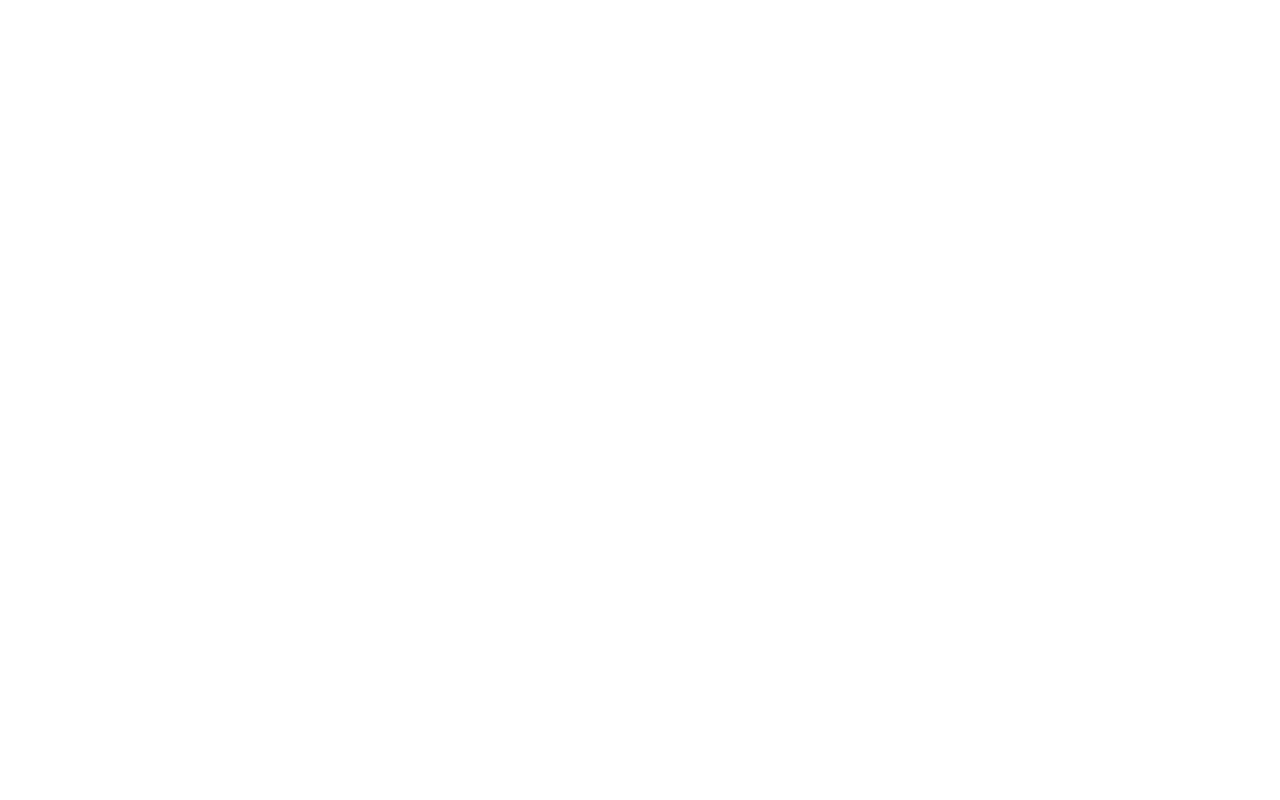
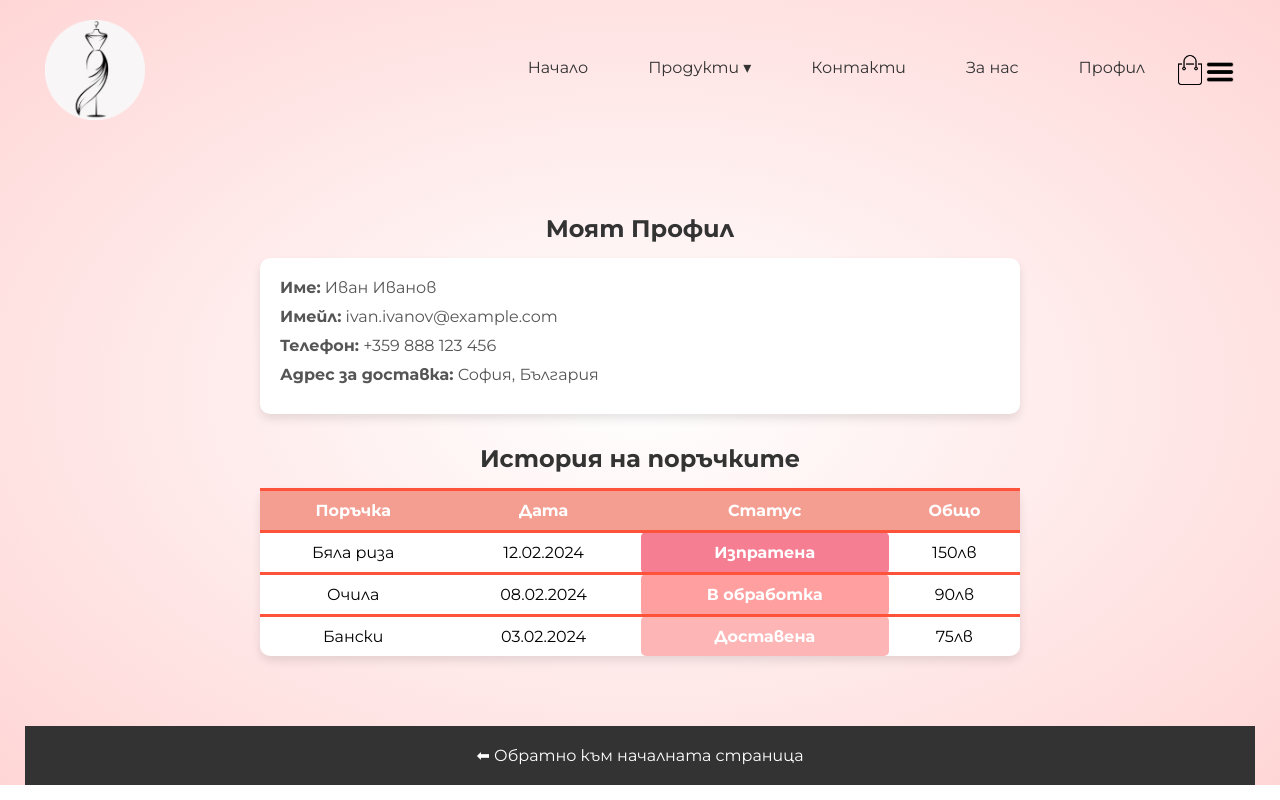
Before and after one commit to vikipetkova25/saitche, a plain HTML site: page saitche/profile.html in a window 1280 px wide. Drawn offline with Linux system fonts and the light colour scheme.

Commit message:
novoviki

```diff
--- a/saitche/profile.html
+++ b/saitche/profile.html
@@ -0,0 +1,95 @@
+<!DOCTYPE html>
+
+<html lang="bg">
+    <head>
+        <meta charset="UTF-8">
+        <title> Gabriela&Victoria Couture</title>
+        <link rel="stylesheet" href="styles.css">
+        <link rel="preconnect" href="https://fonts.googleapis.com">
+<link rel="preconnect" href="https://fonts.gstatic.com" crossorigin>
+<link href="https://fonts.googleapis.com/css2?family=Montserrat:ital,wght@0,100..900;1,100..900&display=swap" rel="stylesheet">
+<link rel="stylesheet" href="https://cdn.jsdelivr.net/npm/@fortawesome/fontawesome-free@6.6.0/css/fontawesome.min.css">
+    </head>
+    <body>
+
+        <div class="header">
+        <div class="container">
+        <div class="navbar">
+            <div class="logo">
+
+
+                <img src="logo.png" width="100px">
+
+
+            </div>
+            <nav>
+                <ul class="nav-links">
+                    <li><a href="index.html">Начало</a></li>
+                    <li class="dropdown">
+                        <a href="products.html">Продукти &#9662;</a>
+                        <ul class="dropdown-menu">
+                            <li><a href="winter.html">Зимни дрехи</a></li>
+                            <li><a href="summer.html">Летни дрехи</a></li>
+                            <li><a href="banski.html">Бански</a></li>
+
+                        </ul>
+                    </li>
+                    <li><a href="contacts.html">Контакти</a></li>
+                    <li><a href="about.html">За нас</a></li>
+                    <li><a href="profile.html">Профил</a></li>
+                </ul>
+            </nav>
+            <a href="cart.html">
+                <img src="cart.png" width="30px" height="30px" alt="Cart">
+            </a>
+            <img src="menu.png" width="30px"height="30px" class="menu-icon" onclick="menutoggle()">
+        </div>
+
+    <!-- Профил -->
+    <div class="profile-container">
+        <h2>Моят Профил</h2>
+        <div class="profile-info">
+            <p><strong>Име:</strong> Иван Иванов</p>
+            <p><strong>Имейл:</strong> ivan.ivanov@example.com</p>
+            <p><strong>Телефон:</strong> +359 888 123 456</p>
+            <p><strong>Адрес за доставка:</strong> София, България</p>
+        </div>
+
+        <h3>История на поръчките</h3>
+        <table class="order-history">
+            <tr>
+                <th>Поръчка</th>
+                <th>Дата</th>
+                <th>Статус</th>
+                <th>Общо</th>
+            </tr>
+            <tr>
+                <td>Бяла риза</td>
+                <td>12.02.2024</td>
+                <td class="status shipped">Изпратена</td>
+                <td>150лв</td>
+            </tr>
+            <tr>
+                <td>Очила</td>
+                <td>08.02.2024</td>
+                <td class="status processing">В обработка</td>
+                <td>90лв</td>
+            </tr>
+            <tr>
+                <td>Бански</td>
+                <td>03.02.2024</td>
+                <td class="status delivered">Доставена</td>
+                <td>75лв</td>
+            </tr>
+        </table>
+    </div>
+
+    <footer>
+        <a href="index.html"  class="back-button-2">⬅ Обратно към началната страница</a>
+    </footer>
+    <script>
+        function menutoggle() {
+            let menu = document.querySelector('.nav-links');
+            menu.classList.toggle('active');
+        }
+    </script>
--- a/saitche/styles.css
+++ b/saitche/styles.css
@@ -1366,3 +1366,89 @@ footer a:hover {
         width: 90%;
     }
 }
+
+
+
+/* Профил - Контейнер */
+.profile-container {
+    max-width: 800px;
+    margin: 50px auto;
+    text-align: center;
+    padding: 20px;
+}
+
+.profile-container h2, .profile-container h3 {
+    font-size: 24px;
+    color: #333;
+    margin-bottom: 15px;
+}
+
+.profile-info {
+    background: white;
+    padding: 20px;
+    box-shadow: 0px 5px 10px rgba(0, 0, 0, 0.1);
+    border-radius: 10px;
+    text-align: left;
+    margin-bottom: 30px;
+}
+
+.profile-info p {
+    font-size: 16px;
+    color: #555;
+    margin-bottom: 10px;
+}
+
+/* Таблица - История на поръчките */
+.order-history {
+    width: 100%;
+    border-collapse: collapse;
+    background: white;
+    box-shadow: 0px 5px 10px rgba(0, 0, 0, 0.1);
+    border-radius: 10px;
+}
+
+.order-history th, .order-history td {
+    padding: 10px;
+    text-align: center;
+    border-bottom: 1px solid #ddd;
+}
+
+.order-history th {
+    background: #f49e92;
+    color: white;
+}
+
+.order-history tr:last-child td {
+    border-bottom: none;
+}
+
+/* Статуси */
+.status {
+    font-weight: bold;
+    padding: 5px;
+    border-radius: 5px;
+    color: white;
+}
+
+.status.shipped {
+    background: #f57e92;
+}
+
+.status.processing {
+    background: #ff9f9f;
+}
+
+.status.delivered {
+    background: #fdb5b5;
+}
+
+/* Responsive */
+@media (max-width: 768px) {
+    .profile-container {
+        width: 90%;
+    }
+
+    .order-history {
+        font-size: 14px;
+    }
+}
```
